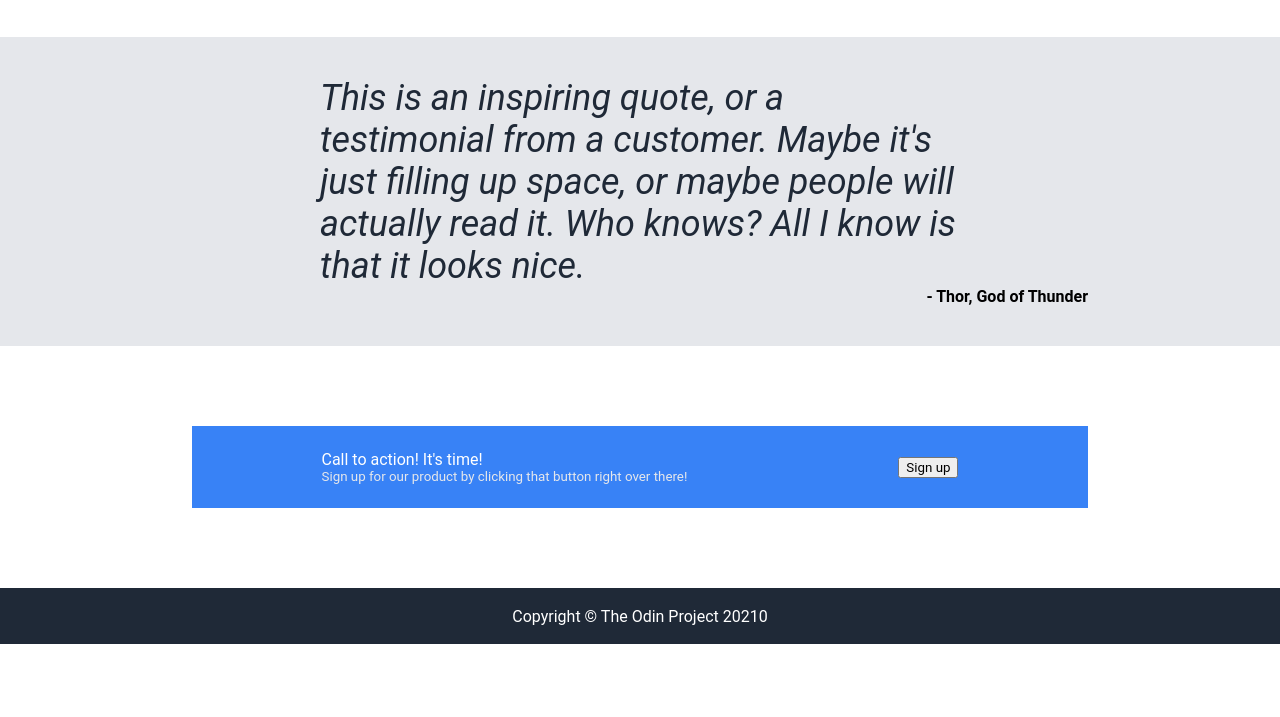
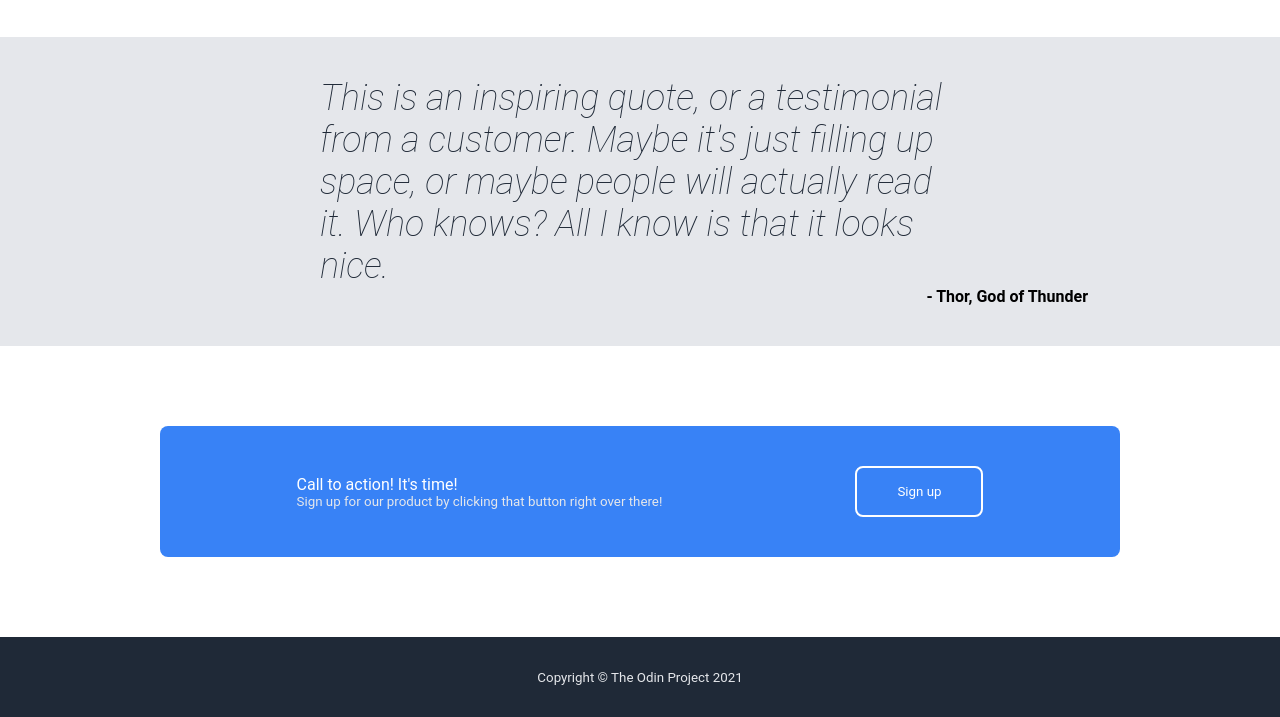
Before and after one commit to ben-web-dev/odin-landing-page, a plain HTML site: page index.html in a window 1280 px wide. Shown: the part 736-1453 px from the top of the page. Before the commit the page ends 1380 px from the top, so only its background shows below. Drawn offline with Linux system fonts and the light colour scheme.

Commit message:
More stylistic changes - Added smooth borders to one of the boxes - Added an on hover effect to each of the buttons - Rearranged the CSS a bit with the buttons as to make   it look more readable, and to avoid repeating the same   lines of code over again. - Made the quote font weight slightly lighter - Footer font slightly smaller and greyer

```diff
--- a/index.css
+++ b/index.css
@@ -8,6 +8,22 @@
 
 .container {
     align-items: center;
+}
+
+button {
+    cursor: pointer;
+    background-color: #3882f6;
+    border: 2px solid white;
+    border-radius: 1vh;
+    color: white;
+    padding-block: 2vh;
+    width: 10vw;
+    align-items: center;
+}
+button:hover {
+    background-color: #1661a2;
+    scale: 1.05;
+    transition: 0.3s;
 }
 
 img {
@@ -68,14 +84,9 @@ img {
 }
 
 .lower-header-left>button {
-    margin-block: 3vh;
-    padding-block: 2vh;
-    width: 10vw;
-    align-items: center;
-    background-color: #3882f6;
     border: none;
     border-radius: 1vh;
-    color: white;
+    margin-block: 3vh;
 }
 
 .lower-header-right>img {
@@ -130,7 +141,7 @@ img {
     width: 50vw;
     font-size: 36px;
     font-style: italic;
-    font-weight: light;
+    font-weight: lighter;
     color: #1f2937;
 }
 .lower-body-author {
@@ -142,12 +153,13 @@ img {
 
 .banner-foot {
     margin-block: 10vh;
-    width: 70vw;
+    width: 75vw;
     background-color: #3882f6;
     color: white;
-    padding: 3vh;
+    padding: 5vh;
     flex-direction: row;
     justify-content: space-around;
+    border-radius: 1vh;
 }
 
 .banner-foot>div {
@@ -160,9 +172,10 @@ img {
 
 .footer {
     width: 100vw;
-    height: 7vh;
+    height: 10vh;
     align-items: center;
     justify-content: center;
-    color: white;
+    color: #E5E7EB;
     background-color: #1f2937;
+    font-size: smaller;
 }
--- a/index.html
+++ b/index.html
@@ -95,7 +95,7 @@
         </div>
         <div class="footer">
             <div class="footer-text">
-                Copyright &copy; The Odin Project 20210
+                Copyright &copy; The Odin Project 2021
             </div>
         </div>
     </div>
```
